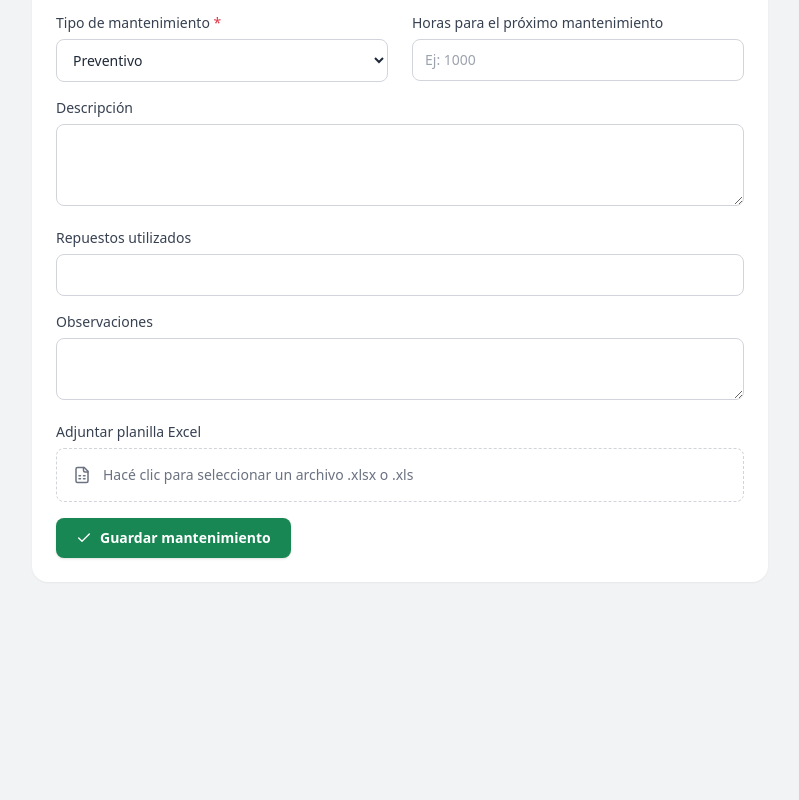
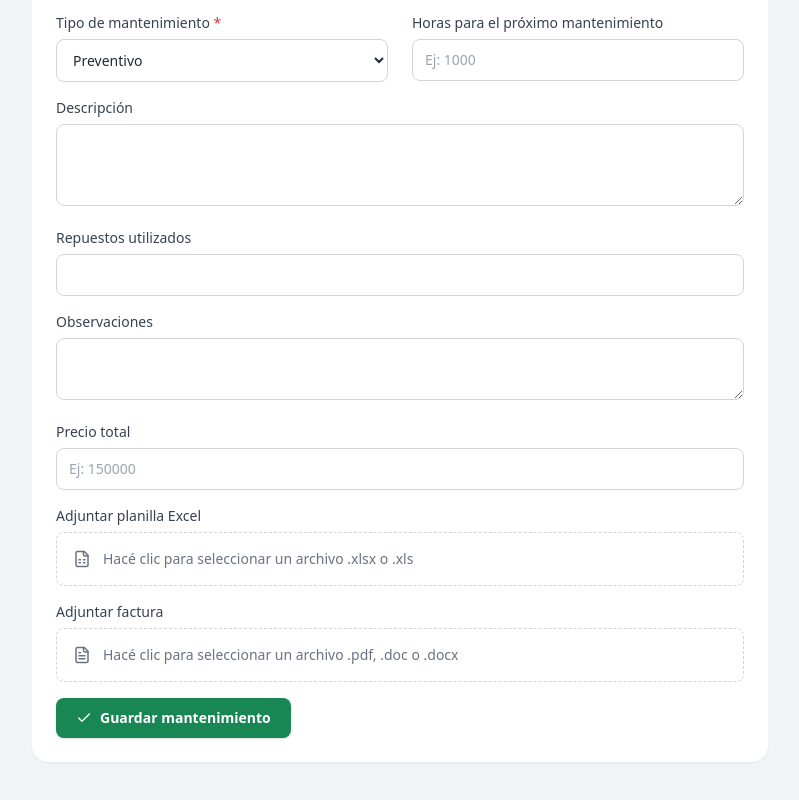
Before and after one commit to cavastsbrian-beep/agromantenimiento, a Next.js app: page /maintenance/add in a window 1280 px wide. Shown: the part 362-1162 px from the top of the page, without its empty margins (240-1039 px from the left). Before the commit the page ends 984 px from the top, so only its background shows below. Built offline with nearby package versions, Linux system fonts and the light colour scheme; no server answers; the database is empty.

Commit message:
Update page.js

```diff
--- a/app/maintenance/add/page.js
+++ b/app/maintenance/add/page.js
@@ -2,21 +2,23 @@
 
 import { useEffect, useRef, useState } from "react";
 import { useRouter } from "next/navigation";
-import { Check, FileSpreadsheet, X } from "lucide-react";
+import { Check, FileSpreadsheet, FileText, X } from "lucide-react";
 import { supabase } from "@/lib/supabaseClient";
 
 const empty = {
   machineId: "", fecha: "", responsable: "", tipo: "Preventivo",
-  horas: "", proximoHoras: "", descripcion: "", repuestos: "", observaciones: "",
+  horas: "", proximoHoras: "", precioTotal: "", descripcion: "", repuestos: "", observaciones: "",
 };
 
 export default function AddMaintenancePage() {
   const [machines, setMachines] = useState([]);
   const [form, setForm] = useState(empty);
   const [file, setFile] = useState(null);
+  const [facturaFile, setFacturaFile] = useState(null);
   const [saving, setSaving] = useState(false);
   const [error, setError] = useState("");
   const fileInputRef = useRef(null);
+  const facturaInputRef = useRef(null);
   const router = useRouter();
 
   useEffect(() => {
@@ -43,6 +45,17 @@ export default function AddMaintenancePage() {
     setFile(f);
   };
 
+  const handleFacturaFile = (fileList) => {
+    const f = fileList?.[0];
+    if (!f) return;
+    if (!/\.(pdf|doc|docx)$/i.test(f.name)) {
+      setError("La factura debe ser un archivo PDF o Word (.pdf, .doc, .docx).");
+      return;
+    }
+    setError("");
+    setFacturaFile(f);
+  };
+
   const handleSave = async () => {
     setError("");
 
@@ -53,6 +66,7 @@ export default function AddMaintenancePage() {
 
     setSaving(true);
     let excelUrl = null;
+    let facturaUrl = null;
 
     if (file) {
       const path = `${form.machineId}/${Date.now()}-${file.name}`;
@@ -69,8 +83,24 @@ export default function AddMaintenancePage() {
       excelUrl = pub.publicUrl;
     }
 
+    if (facturaFile) {
+      const path = `facturas/${form.machineId}/${Date.now()}-${facturaFile.name}`;
+      const { error: uploadError } = await supabase.storage
+        .from("planillas-excel")
+        .upload(path, facturaFile);
+
+      if (uploadError) {
+        setSaving(false);
+        setError("No se pudo subir la factura. Probá de nuevo.");
+        return;
+      }
+      const { data: pub } = supabase.storage.from("planillas-excel").getPublicUrl(path);
+      facturaUrl = pub.publicUrl;
+    }
+
     const horasNum = form.horas ? Number(form.horas) : null;
     const proximoHorasNum = form.proximoHoras ? Number(form.proximoHoras) : null;
+    const precioNum = form.precioTotal ? Number(form.precioTotal) : null;
 
     const { error: dbError } = await supabase.from("mantenimientos").insert({
       maquina_id: form.machineId,
@@ -80,6 +110,8 @@ export default function AddMaintenancePage() {
       horas: horasNum,
       proximo_mantenimiento_horas: proximoHorasNum,
       aviso_enviado: false,
+      precio_total: precioNum,
+      factura_url: facturaUrl,
       descripcion: form.descripcion,
       repuestos: form.repuestos || "-",
       observaciones: form.observaciones,
@@ -167,6 +199,16 @@ export default function AddMaintenancePage() {
           <textarea rows={2} className={inputCls} value={form.observaciones} onChange={set("observaciones")} />
         </Field>
 
+        <Field label="Precio total">
+          <input
+            type="number"
+            className={inputCls}
+            value={form.precioTotal}
+            onChange={set("precioTotal")}
+            placeholder="Ej: 150000"
+          />
+        </Field>
+
         <Field label="Adjuntar planilla Excel">
           {file ? (
             <div className="flex items-center justify-between rounded-lg border border-gray-300 bg-[#F1F3F5] px-4 py-3 text-sm">
@@ -204,6 +246,43 @@ export default function AddMaintenancePage() {
           )}
         </Field>
 
+        <Field label="Adjuntar factura">
+          {facturaFile ? (
+            <div className="flex items-center justify-between rounded-lg border border-gray-300 bg-[#F1F3F5] px-4 py-3 text-sm">
+              <span className="flex items-center gap-2 text-gray-700">
+                <FileText size={18} className="text-[#198754]" />
+                {facturaFile.name}
+                <span className="text-xs text-gray-400">({(facturaFile.size / 1024).toFixed(0)} KB)</span>
+              </span>
+              <button
+                type="button"
+                onClick={() => setFacturaFile(null)}
+                className="rounded-md p-1 text-gray-400 hover:bg-white hover:text-red-500"
+              >
+                <X size={16} />
+              </button>
+            </div>
+          ) : (
+            <div className="rounded-lg border border-dashed border-gray-300 px-4 py-4 transition hover:border-[#157347] hover:bg-green-50/40">
+              <button
+                type="button"
+                onClick={() => facturaInputRef.current?.click()}
+                className="flex w-full items-center gap-3 text-sm text-gray-500"
+              >
+                <FileText size={18} />
+                Hacé clic para seleccionar un archivo .pdf, .doc o .docx
+              </button>
+              <input
+                ref={facturaInputRef}
+                type="file"
+                accept=".pdf,.doc,.docx"
+                style={{ position: "absolute", width: 1, height: 1, opacity: 0, overflow: "hidden" }}
+                onChange={(e) => handleFacturaFile(e.target.files)}
+              />
+            </div>
+          )}
+        </Field>
+
         {error && (
           <div className="mb-4 rounded-lg bg-[#DC3545] px-3 py-2 text-sm text-white">{error}</div>
         )}
```
